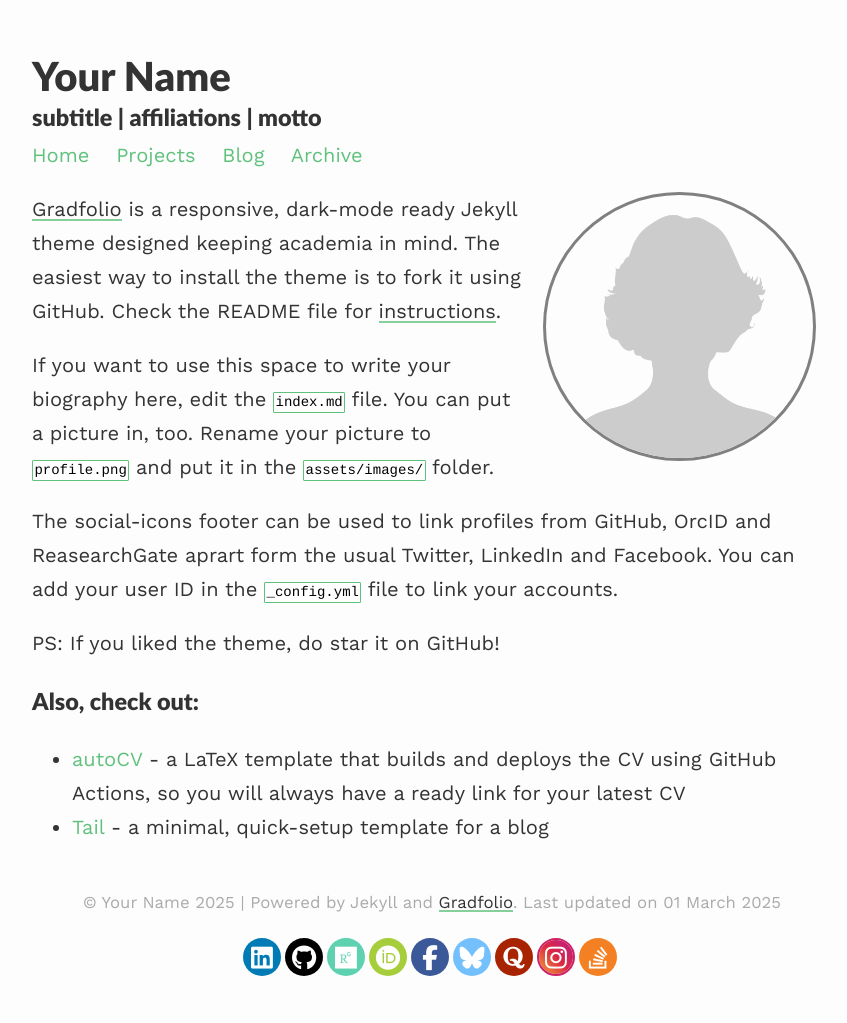
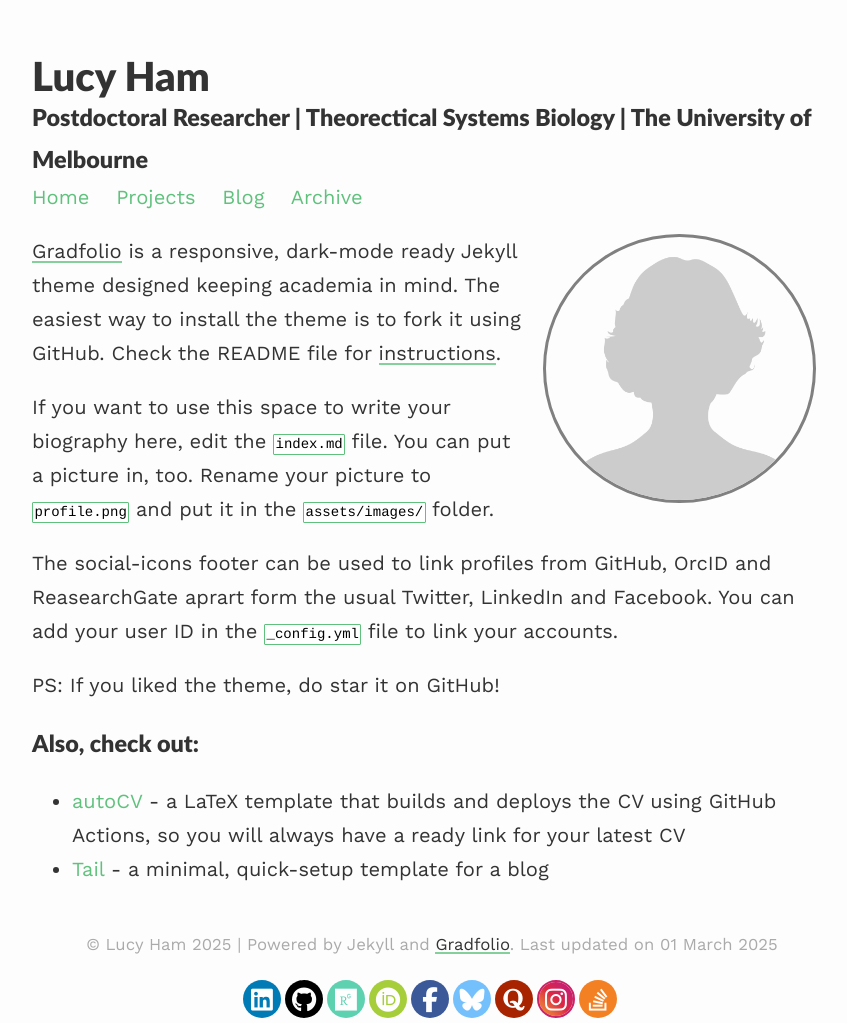
Before and after one commit to leham/GradFolio, a Jekyll site: the page built from index.md, in a window 1280 px wide. Shown: the whole page, without its empty margins (208-1055 px from the left). Built offline with Jekyll 4.4.1, drawn with Linux system fonts in a browser that asks for light colours; before the commit the page ends 981 px from its top, so only the background shows below that.

Commit message:
Update _config.yml

```diff
--- a/_config.yml
+++ b/_config.yml
@@ -1,8 +1,8 @@
 ### your site title here
 
-title: Your Name
-description: subtitle | affiliations | motto
-
+title: Lucy Ham
+description: Postdoctoral Researcher | Theorectical Systems Biology | The University of Melbourne
+theme: jekyll-theme-minimal
 baseurl: /gradfolio #name of GitHub repository
 url: "" #custom url to be used instead of GitHub repository
 email: #
```
